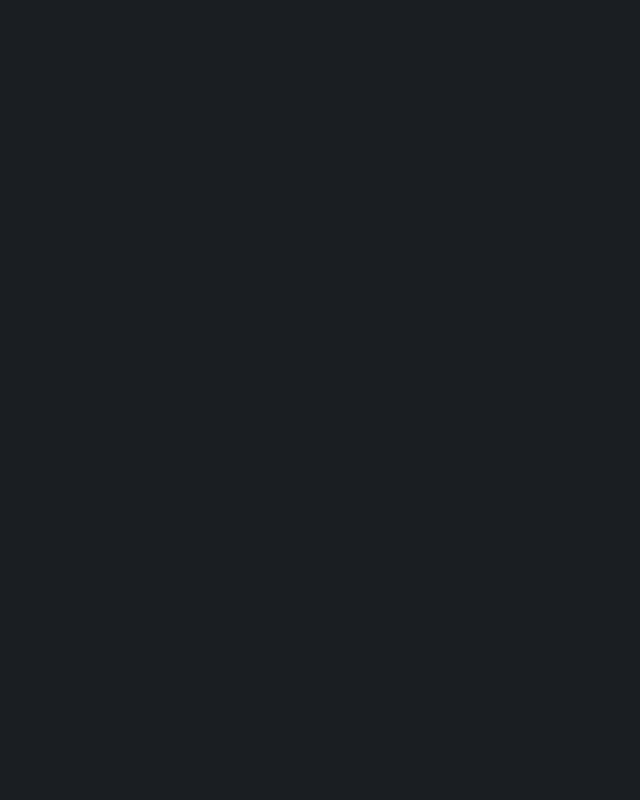
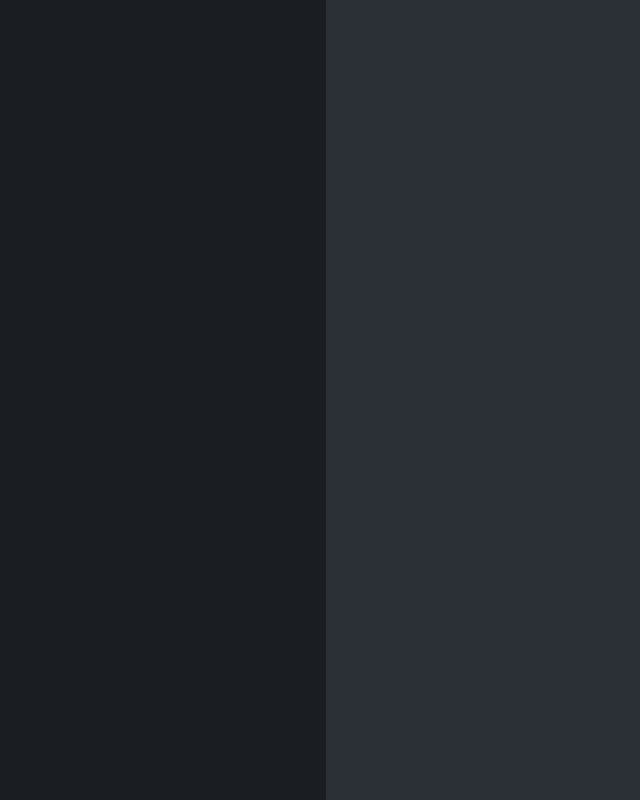
Before and after one commit to AmaryllisNO/portfolio2022, a Next.js app: page /dev in a window 1280 px wide. Shown: the whole page, without its empty margins (640-1280 px from the left). Built offline with nearby package versions, Linux system fonts and the light colour scheme.

Commit message:
feat: refactored components and state management

```diff
--- a/components/Nav.tsx
+++ b/components/Nav.tsx
@@ -2,74 +2,50 @@ import {
   StyledNavbar,
   NavbarContent,
   NavButton,
-  StyledSidebar,
-  SidebarContent,
   CloseButton,
 } from './styles/Nav.styled';
 import Link from 'next/link';
 
 import { Wrapper } from './Wrapper';
-import React, { useState, useEffect } from 'react';
+import Sidebar from './Sidebar';
+import React, { useState } from 'react';
 
 const Navbar = () => {
   const [isOpen, setIsOpen] = useState(false);
+  console.log(isOpen);
 
-  const Sidebar = () => {
+  function OpenNav() {
+    setIsOpen(!isOpen);
+    console.log('it is open:  ' + isOpen);
+  }
+
   function CloseNav() {
-      setIsOpen(!isOpen);
-      console.log('closing nav');
+    setIsOpen(false);
   }
 
   return (
     <>
-        <StyledSidebar>
-          <Wrapper>
-            <SidebarContent>
-              <CloseButton onClick={() => CloseNav()}>
-                <span style={{ marginRight: '10px' }}>CLOSE</span>
-                <img src='./images/svg/cross.svg' alt='menu' />
-              </CloseButton>
-              <ul></ul>
-            </SidebarContent>
-          </Wrapper>
-        </StyledSidebar>
-      </>
-    );
-  };
-  function OpenNav() {
-    setIsOpen(!isOpen);
-    console.log('opening nav');
-  }
-
-  return (
-    <>
-      {isOpen ? (
-        <>
-          <Sidebar />
+      <Sidebar open={isOpen} />
       <StyledNavbar>
         <Wrapper>
           <NavbarContent>
+            {!isOpen ? (
+              <NavButton onClick={() => OpenNav()}>
+                <span style={{ marginRight: '10px' }}>MENU</span>
+                <img src='./images/svg/menu.svg' alt='menu' />
+              </NavButton>
+            ) : (
+              <CloseButton onClick={() => CloseNav()}>
+                <span style={{ marginRight: '10px' }}>CLOSE</span>
+                <img src='./images/svg/cross.svg' alt='close' />
+              </CloseButton>
+            )}
+
             <ul></ul>
           </NavbarContent>
         </Wrapper>
       </StyledNavbar>
     </>
-      ) : (
-        <>
-          <StyledNavbar>
-            <Wrapper>
-              <NavbarContent>
-                <NavButton onClick={() => OpenNav()}>
-                  <span style={{ marginRight: '10px' }}>MENU</span>
-                  <img src='./images/svg/menu.svg' alt='menu' />
-                </NavButton>
-                <ul></ul>
-              </NavbarContent>
-            </Wrapper>
-          </StyledNavbar>
-        </>
-      )}
-    </>
   );
 };
 
--- /dev/null
+++ b/components/Sidebar.tsx
@@ -0,0 +1,21 @@
+import { useState, useEffect } from 'react';
+import {
+  StyledSidebar,
+  SidebarContent,
+  CloseButton,
+} from './styles/Nav.styled';
+import { Wrapper } from './Wrapper';
+
+const Sidebar = ({ open }) => {
+  return (
+    <>
+      <StyledSidebar open={open}>
+        <Wrapper>
+          <SidebarContent></SidebarContent>
+        </Wrapper>
+      </StyledSidebar>
+    </>
+  );
+};
+
+export default Sidebar;
--- a/components/styles/Nav.styled.tsx
+++ b/components/styles/Nav.styled.tsx
@@ -20,28 +20,42 @@ export const NavbarContent = styled.div`
 `;
 
 export const NavButton = styled.button`
-  justify-self: flex-end;
+  position: absolute;
+  bottom: 0;
+  right: 0;
+  display: flex;
+  justify-content: center;
+  align-items: center;
+  margin-right: 1rem;
+  margin-bottom: 8px;
+  z-index: 100;
+
   font-family: 'lato', sans-serif;
   font-size: 14px;
+
   color: ${({ theme }) => theme.colors.offWhite};
-  display: flex;
-  align-items: center;
 `;
 
 // sidebar styling
 export const StyledSidebar = styled.aside`
+  transition: ${({ open }) => (open ? `0.5s` : '0.5s')};
+  animation: ${({ open }) => (open ? `slideInLeft 0.5s` : 'slideInLeft 0.5s')};
   // display: none;
   overflow: hidden;
-  position: absolute;
+  position: fixed;
+  top: 0;
   right: 0;
-  z-index: 1000;
+  z-index: 99;
   min-height: 100%;
-  min-width: ${({ theme }) => theme.measurements.sidebar};
+  // width: 200px;
+  max-width: ${({ open }) => (open ? `200px` : '')};
+  min-width: ${({ open }) => (open ? `200px` : '')};
 
   background-color: ${({ theme }) => theme.colors.onBackground};
-  box-shadow: 10px 40px 40px 10px #000000;
-
-  animation: slideInLeft 0.5s;
+  box-shadow: ${({ open }) =>
+    !open
+      ? `10px 40px 40px 10px rgba(0, 0, 0, 0);`
+      : '10px 40px 40px 10px rgba(0, 0, 0, 1);'};
 
   @keyframes slideInLeft {
     0% {
@@ -70,9 +84,10 @@ export const CloseButton = styled.button`
   justify-content: center;
   align-items: center;
   margin-right: 1rem;
-  margin-bottom: 8px;
+  margin-bottom: 5px;
   font-family: 'lato', sans-serif;
   font-size: 14px;
+  z-index: 100;
 
   color: ${({ theme }) => theme.colors.offWhite};
 `;
```
Lines whose indentation alone changed are shown as unchanged.
